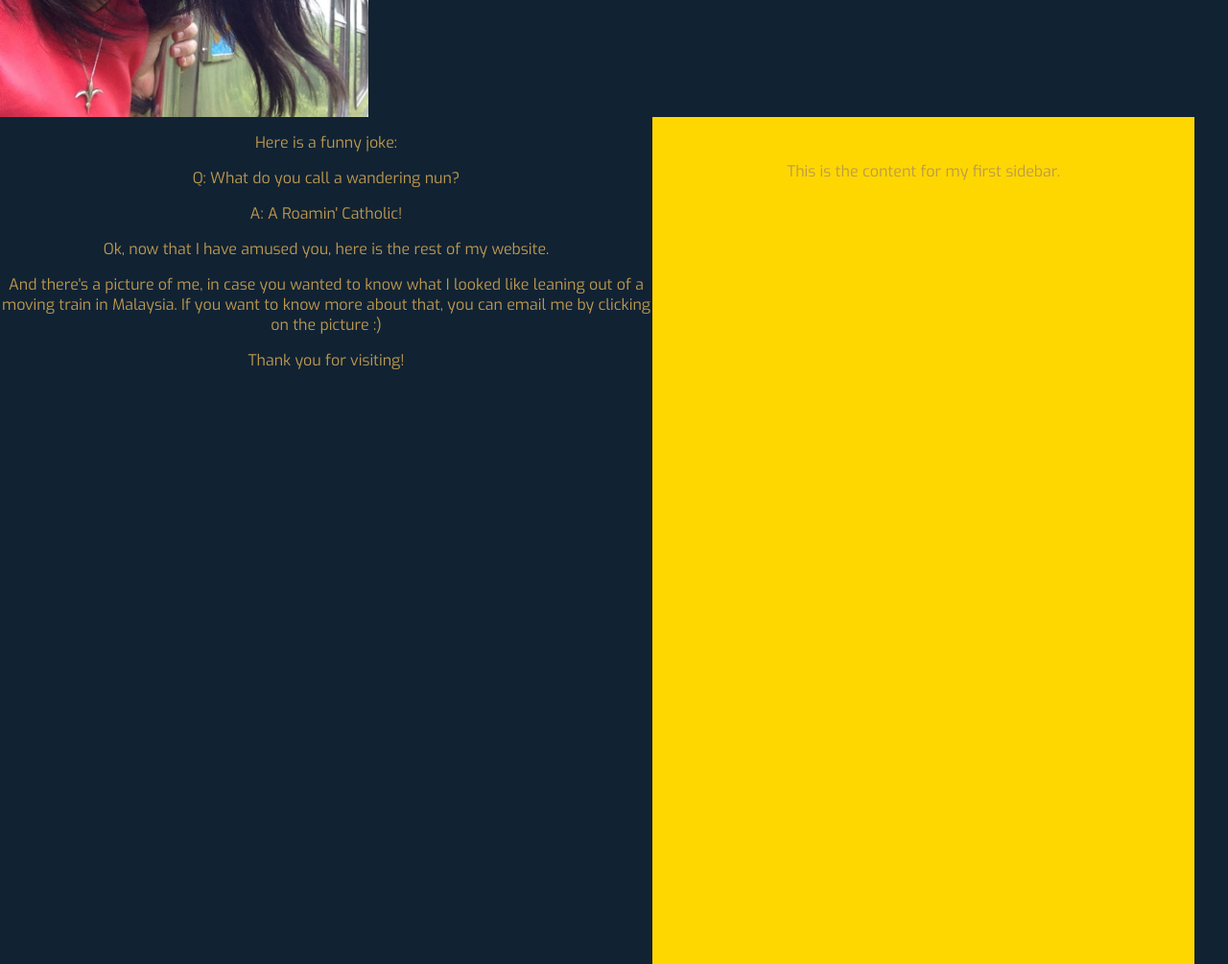
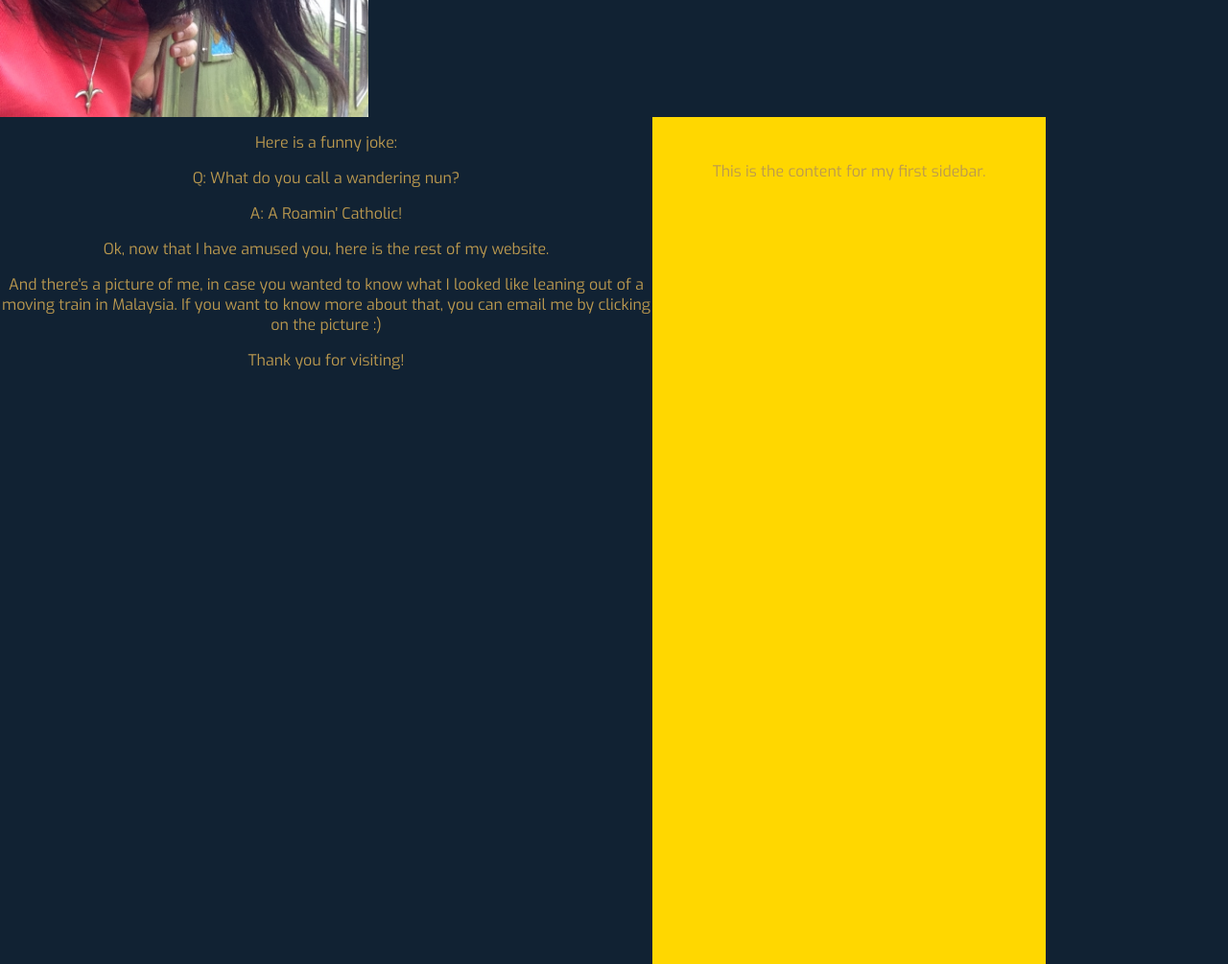
Before and after one commit to ejttgb/Emily-Teoh, a plain HTML site: page index.html in a window 1280 px wide. Shown: the part 460-1465 px from the top of the page at 96% size. Drawn offline with Linux system fonts and the light colour scheme.

Commit message:
set max width to sidebar

```diff
--- a/style.css
+++ b/style.css
@@ -254,4 +254,8 @@ article a {
     justify-content: space-between;
   }
 
+  aside {
+    max-width: 400px;
   }
+
+  }
```
